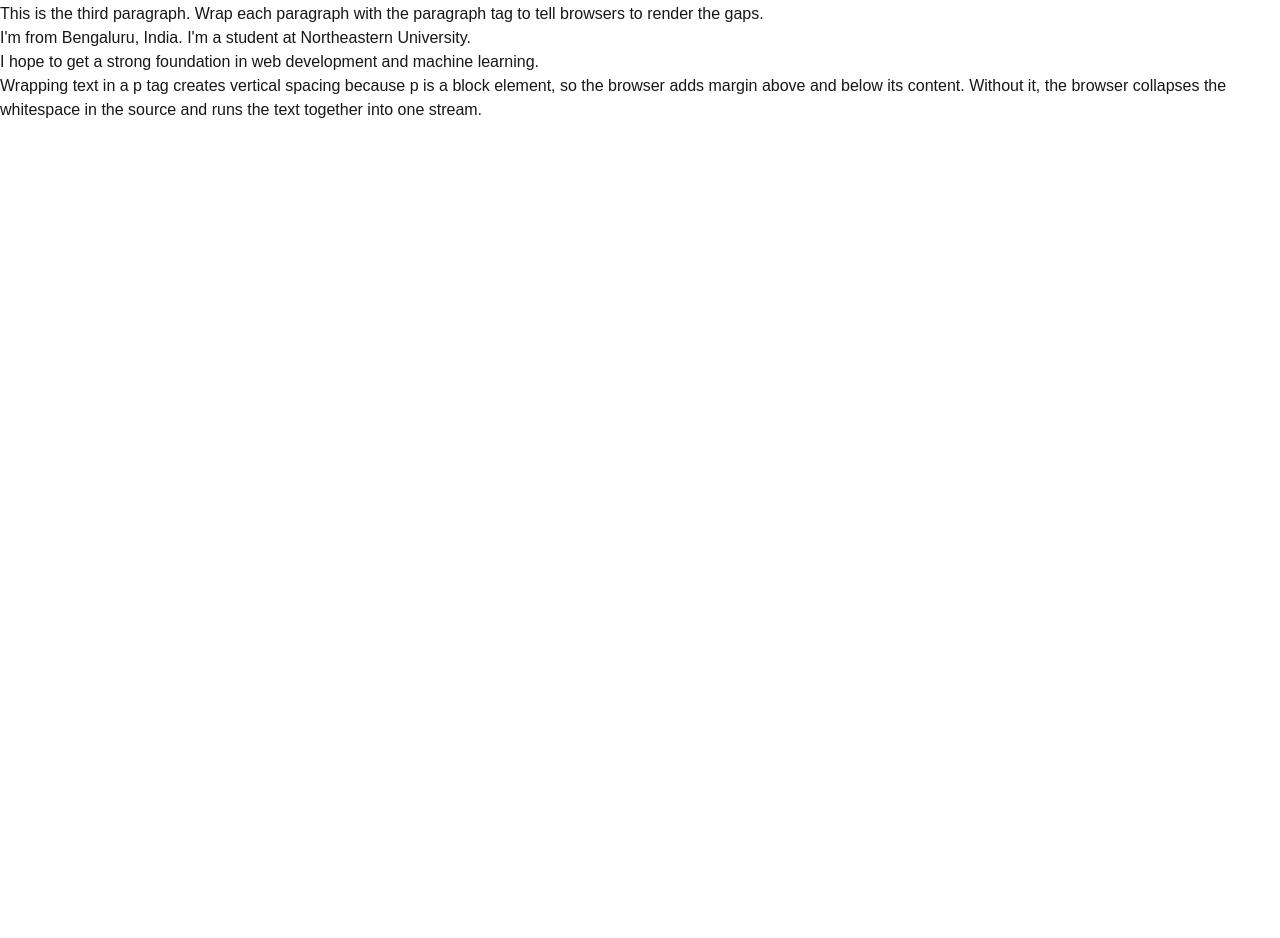
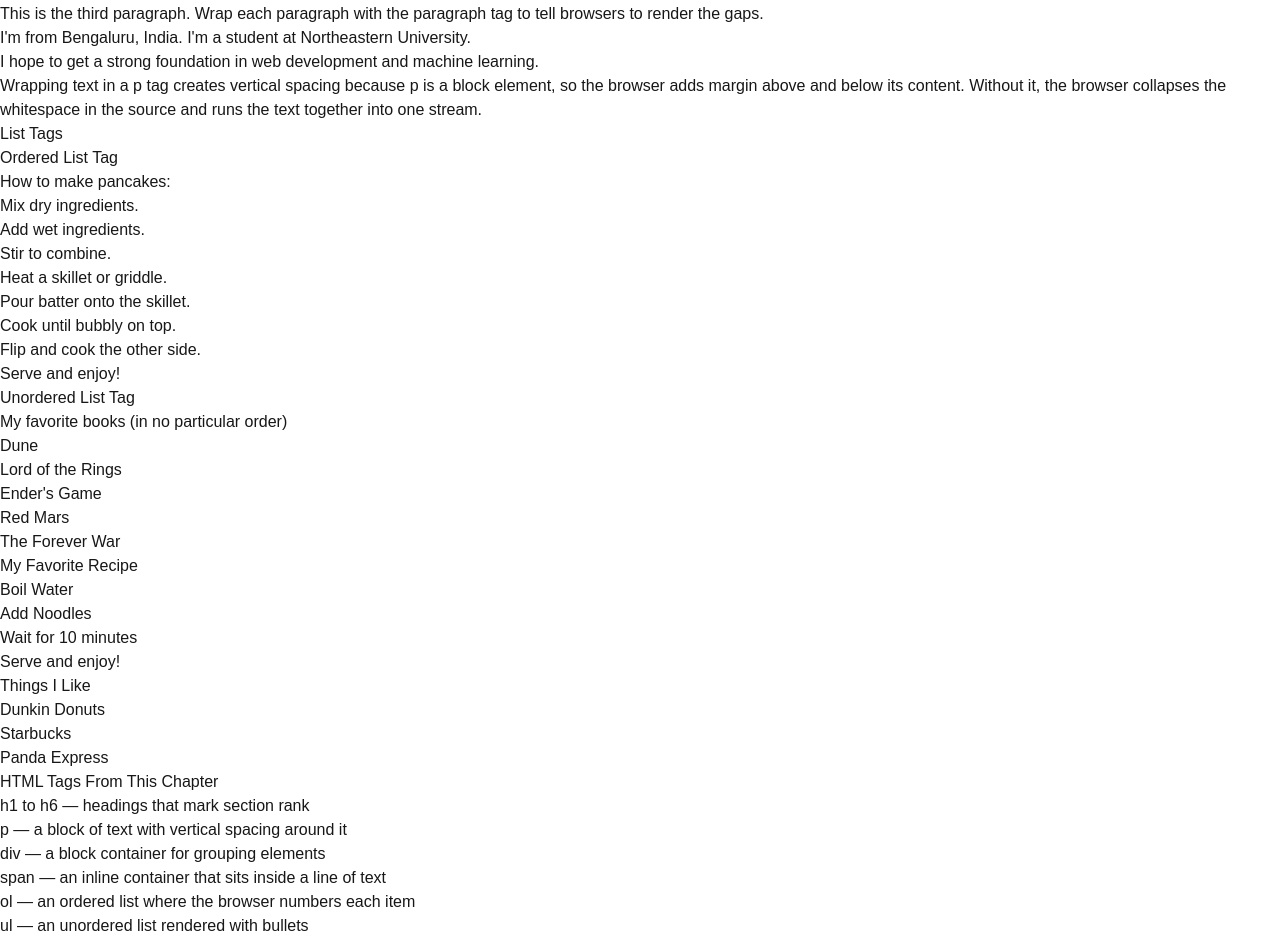
Before and after one commit to TejaShiv/kambaz-next-js, a Next.js app: page /labs/lab1 in a window 1280 px wide. Shown: the part 622-1560 px from the top of the page. Before the commit the page ends 800 px from the top, so only its background shows below. Built offline with nearby package versions, Linux system fonts and the light colour scheme.

Commit message:
Add ListTags component with ordered and unordered lists

```diff
--- /dev/null
+++ b/app/labs/lab1/ListTags.tsx
@@ -0,0 +1,50 @@
+export default function ListTags() {
+    return (
+        <div id="wd-lists">
+            <h4>List Tags</h4>
+            <h5>Ordered List Tag</h5>
+            How to make pancakes:
+            <ol id="wd-pancakes">
+                <li>Mix dry ingredients.</li>
+                <li>Add wet ingredients.</li>
+                <li>Stir to combine.</li>
+                <li>Heat a skillet or griddle.</li>
+                <li>Pour batter onto the skillet.</li>
+                <li>Cook until bubbly on top.</li>
+                <li>Flip and cook the other side.</li>
+                <li>Serve and enjoy!</li>
+            </ol>
+            <h5>Unordered List Tag</h5>
+            My favorite books (in no particular order)
+            <ul id="wd-my-books">
+                <li>Dune</li>
+                <li>Lord of the Rings</li>
+                <li>Ender&apos;s Game</li>
+                <li>Red Mars</li>
+                <li>The Forever War</li>
+            </ul>
+            <h5>My Favorite Recipe</h5>
+            <ol id="wd-your-favorite-recipe">
+                <li>Boil Water</li>
+                <li>Add Noodles</li>
+                <li>Wait for 10 minutes</li>
+                <li>Serve and enjoy!</li>
+            </ol>
+            <h5>Things I Like</h5>
+            <ul id="wd-your-books">
+                <li>Dunkin Donuts</li>
+                <li>Starbucks</li>
+                <li>Panda Express</li>
+            </ul>
+            <h5>HTML Tags From This Chapter</h5>
+            <ul id="wd-ai-html-tags">
+                <li>h1 to h6 — headings that mark section rank</li>
+                <li>p — a block of text with vertical spacing around it</li>
+                <li>div — a block container for grouping elements</li>
+                <li>span — an inline container that sits inside a line of text</li>
+                <li>ol — an ordered list where the browser numbers each item</li>
+                <li>ul — an unordered list rendered with bullets</li>
+            </ul>
+        </div>
+    );
+}
--- a/app/labs/lab1/page.tsx
+++ b/app/labs/lab1/page.tsx
@@ -1,5 +1,6 @@
 import HeadingTags from "./HeadingTags";
 import ParagraphTag from "./ParagraphTag";
+import ListTags from "./ListTags";
 
 export default function Lab1() {
   return (
@@ -8,6 +9,7 @@ export default function Lab1() {
       <h3>HTML Examples</h3>
       <HeadingTags />
       <ParagraphTag />
+      <ListTags />
       {/* do the next exercise here */}
     </div>
   );
```
